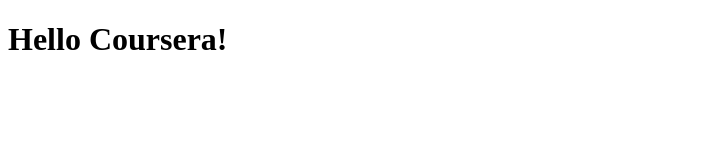
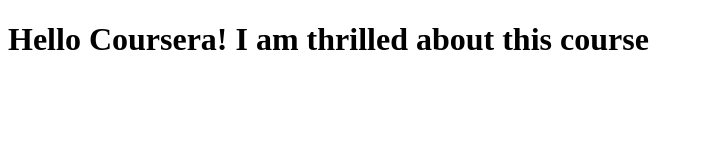
Before and after one commit to mohammad200h/coursera-test, a plain HTML site: page index.html in a window 1280 px wide. Shown: the whole page, without its empty margins (0-704 px from the left). Drawn offline with Linux system fonts and the light colour scheme.

Commit message:
New version of web file.

```diff
--- a/index.html
+++ b/index.html
@@ -5,6 +5,6 @@
     <title>Hello Coursera</title>
   </head>
   <body>
-    <h1>Hello Coursera!</h1>
+    <h1>Hello Coursera! I am thrilled about this course</h1>
   </body>
 </html>
```
